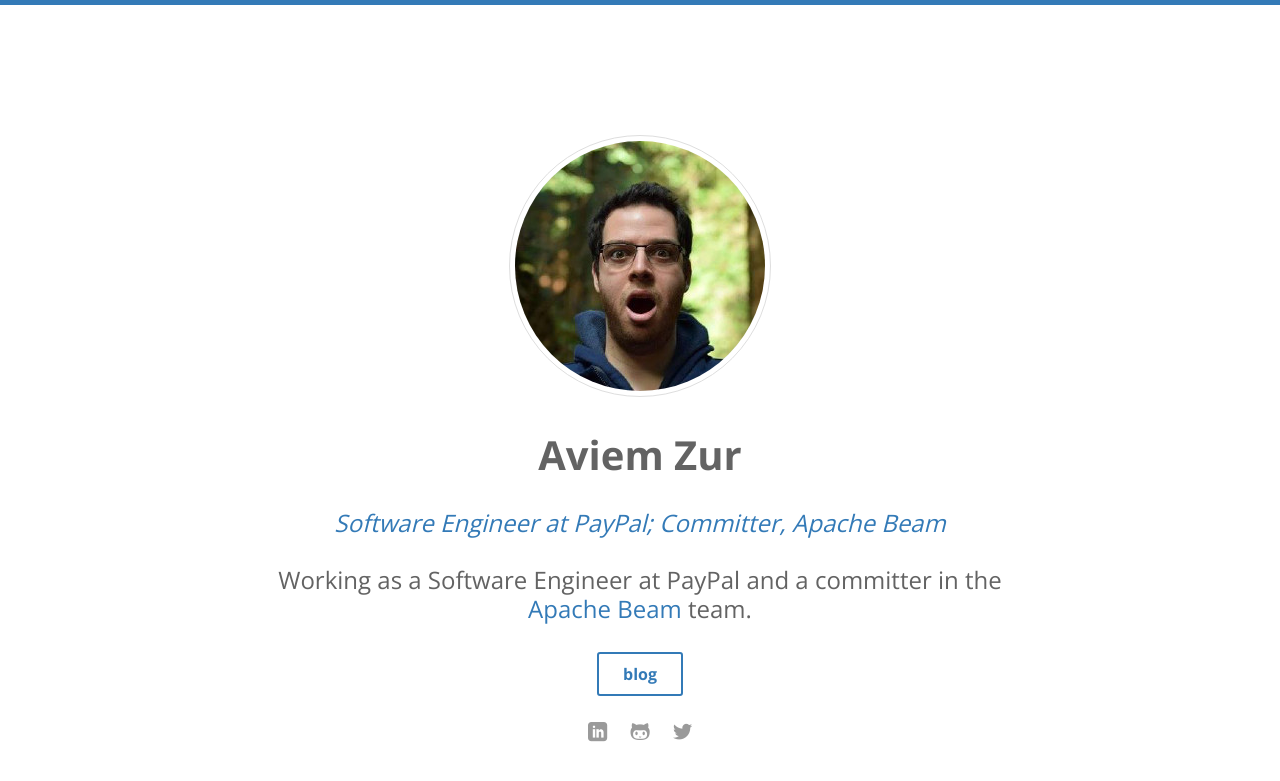
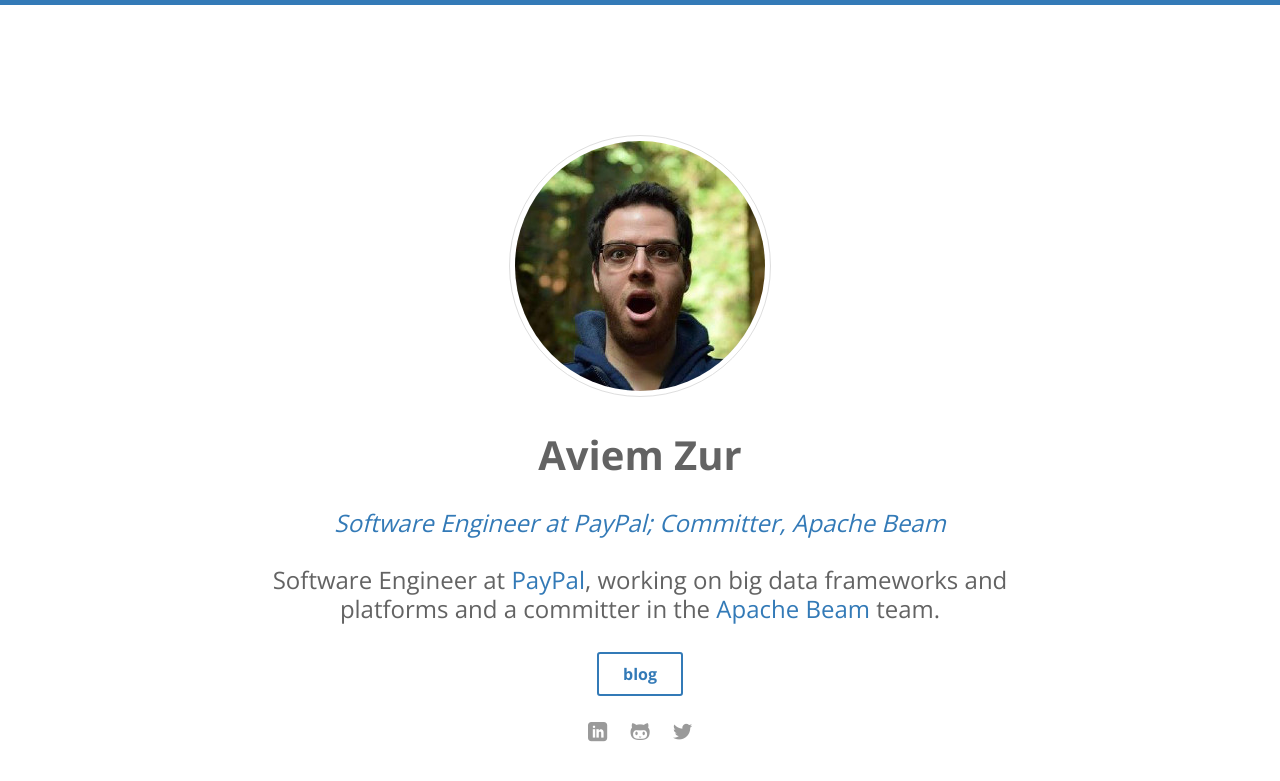
Before and after one commit to aviemzur/aviemzur.github.io, a Jekyll site: the page built from index.html, in a window 1280 px wide. Shown: the top 781 px of the page. Built offline with Jekyll 4.4.1, drawn with Linux system fonts in a browser that asks for light colours; some web fonts are replaced.

Commit message:
Edited bio

```diff
--- a/_config.yml
+++ b/_config.yml
@@ -9,7 +9,7 @@
 author:
   name      : Aviem Zur
   job       : Software Engineer at PayPal; Committer, Apache Beam
-  bio       : Working as a Software Engineer at PayPal and a committer in the <a href="https://beam.apache.org">Apache Beam</a> team.
+  bio       : Software Engineer at <a href="https://www.paypal.com/">PayPal</a>, working on big data frameworks and platforms and a committer in the <a href="https://beam.apache.org">Apache Beam</a> team.
   thumb     : /images/aviemzur.jpeg
   github    : https://github.com/aviemzur
   twitter   : https://twitter.com/aviemzur
```
Also changed, not shown: 2 other files.
